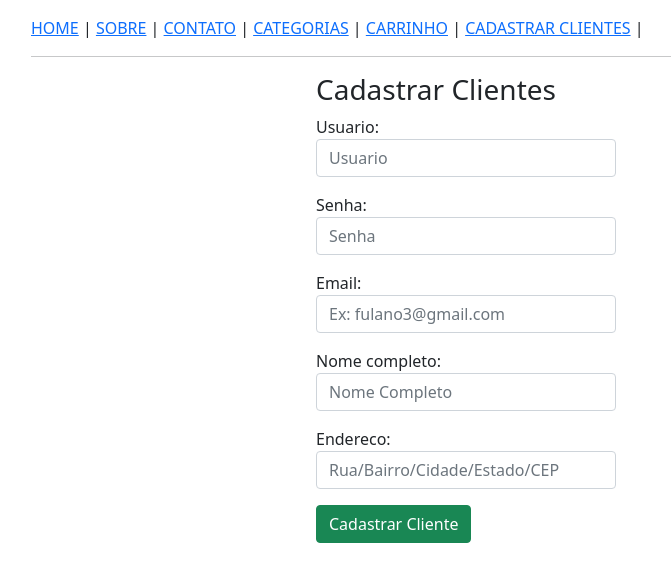
After one commit to Elvis0032/lojaproject, a Django app: page /registrar/ in a window 1280 px wide. The commit adds this page. Shown: the top 582 px of the page, without its empty margins (51-722 px from the left). Run offline with Django 4.2, Linux system fonts and the light colour scheme; parts of the project's set-up code (start-up, migrations or seed data) failed here and were passed over.

Commit message:
Cadastro de Cliente
Cadastro de Cliente realizado com sucesso

```diff
--- a/lojaapp/forms.py
+++ b/lojaapp/forms.py
@@ -1,6 +1,6 @@
 from tkinter import Widget
 from django import forms
-from.models import Pedido_order
+from.models import Pedido_order, Cliente
 from django.db.models import fields
 from django.forms import ModelForm, TextInput, EmailInput
 
@@ -33,3 +33,28 @@ class Checar_PedidoForm(forms.ModelForm):
                 'placeholder':'Ex: fulano3@gmail.com'
             }),
         }
+
+
+
+
+class ClienteRegistrarForm(forms.ModelForm):
+
+    usuario = forms.CharField(widget=forms.TextInput(attrs={'placeholder':'Usuario','class':"form-control", 'style':'width:300px; display:flex;'}))
+    senha = forms.CharField(widget=forms.PasswordInput(attrs={'placeholder':'Senha','class':"form-control", 'style':'width:300px; display:flex;'}))
+    email = forms.CharField(widget=forms.EmailInput(attrs={'placeholder':'Ex: fulano3@gmail.com','class':"form-control", 'style':'width:300px; display:flex;'}))
+
+    class Meta:
+        model = Cliente
+        fields = ["usuario","senha","email","nome_completo","endereco"]
+        widgets = {
+            'nome_completo': TextInput(attrs={
+                'class': "form-control",
+                'style': 'max-width: 300px;',
+                'placeholder':'Nome Completo'
+            }),
+            'endereco': TextInput(attrs={
+                'class': "form-control",
+                'style': 'max-width: 300px;',
+                'placeholder':'Rua/Bairro/Cidade/Estado/CEP'
+            }),
+        }
--- a/lojaapp/urls.py
+++ b/lojaapp/urls.py
@@ -13,5 +13,6 @@ urlpatterns = [
     path("meu-carro/", MeuCarroView.as_view(), name="meucarro"),
     path("manipular-carro/<int:cp_id>/", ManipularCarroView.as_view(), name="manipularcarro"),
     path("limpar-carro/", LimparCarroView.as_view(), name="limparcarro"),
-    path("checkout/", CheckoutView.as_view(), name="checkout")
+    path("checkout/", CheckoutView.as_view(), name="checkout"),
+    path("registrar/", ClienteRegistrarView.as_view(), name="clienteregistrar"),
 ]
--- a/lojaapp/views.py
+++ b/lojaapp/views.py
@@ -1,7 +1,7 @@
 from django.shortcuts import render, redirect
 from django.views.generic import View, TemplateView, CreateView
 from django.urls import reverse_lazy
-from.forms import Checar_PedidoForm
+from.forms import Checar_PedidoForm, ClienteRegistrarForm
 from.models import *
 
 # CLASSE Home OK
@@ -163,8 +163,24 @@ class CheckoutView(CreateView):
             form.instance.disconto = 0
             form.instance.total = carro_obj.total
             form.instance.pedido_status = "Pedido Recebido"
+            del self.request.session['carro_id']
         else:
             return redirect("lojaapp:home")
+        return super().form_valid(form)
+
+
+class ClienteRegistrarView(CreateView):
+    template_name = "clienteregistrar.html"
+
+    form_class = ClienteRegistrarForm
+    success_url = reverse_lazy("lojaapp:home")
+
+    def form_valid(self, form):
+        usuario = form.cleaned_data.get("usuario")
+        senha = form.cleaned_data.get("senha")
+        email = form.cleaned_data.get("email")
+        user = User.objects.create_user(usuario,email,senha)
+        form.instance.user = user
         return super().form_valid(form)
 
 class SobreView(TemplateView):
--- a/templates/base.html
+++ b/templates/base.html
@@ -17,6 +17,7 @@
         <a href="{% url 'lojaapp:contato' %}">CONTATO</a> |
         <a href="{% url 'lojaapp:todosprodutos' %}">CATEGORIAS</a> |
         <a href="{% url 'lojaapp:meucarro' %}">CARRINHO</a> |
+        <a href="{% url 'lojaapp:clienteregistrar' %}">CADASTRAR CLIENTES</a> |
         <hr>
     </div>
     {% block content %}
--- /dev/null
+++ b/templates/clienteregistrar.html
@@ -0,0 +1,22 @@
+{% extends 'base.html' %}
+{% block title %}Cadastrar Clientes{% endblock %}
+
+{% block content%}
+
+<div class="container">
+    <div class="row">
+        <div class="col-md-6 mx-auto">
+            <h3>Cadastrar Clientes</h3>
+
+            <form action="" method="post">
+                {% csrf_token %}
+                {{form.as_p}}
+                <button class="btn btn-success"> Cadastrar Cliente</button>
+            </form>
+        </div>
+    </div>
+
+</div>
+
+
+{% endblock %}
```
Also changed, not shown: db.sqlite3.
